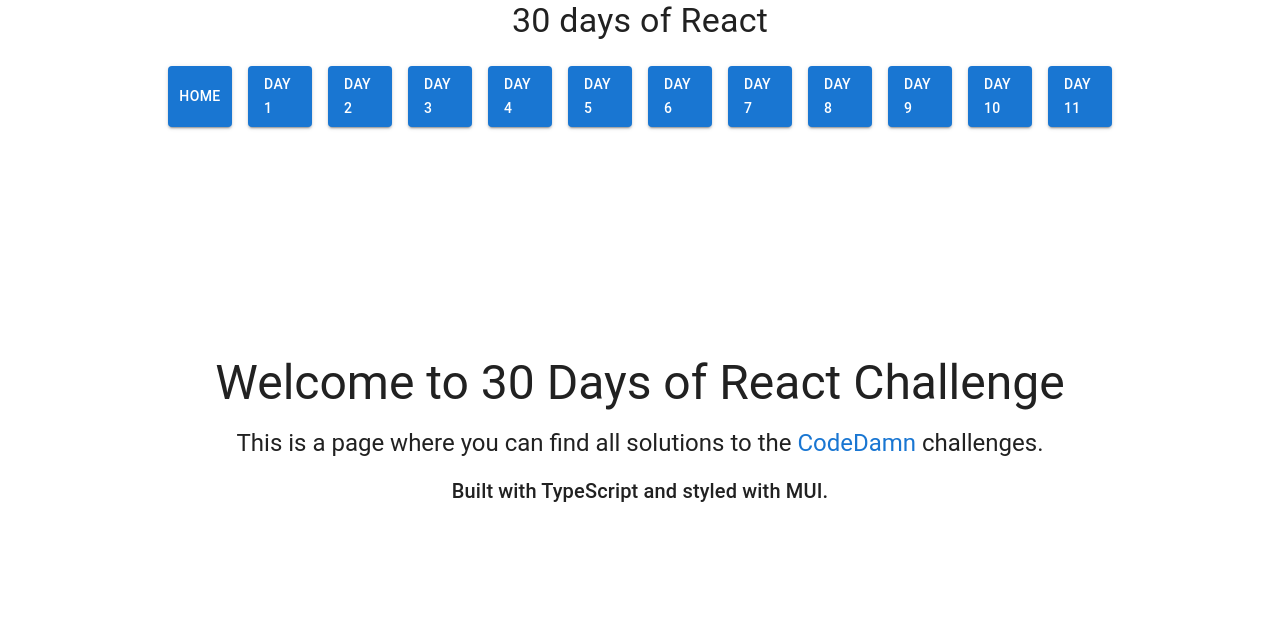
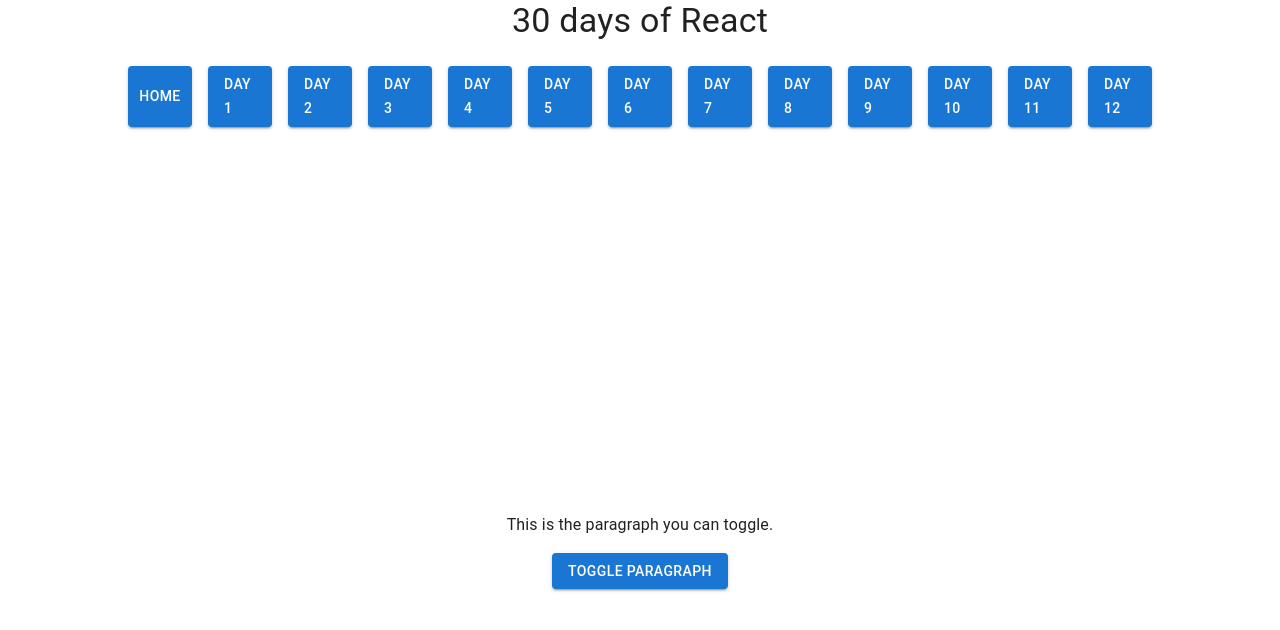
Before and after one commit to Cema2019/codedamn-challenge-30-days-of-react, a React (Vite) app: page /paragraph-toggling in a window 1280 px wide. Before the commit this address led to /. Shown: the top 630 px of the page. Built offline with nearby package versions, Linux system fonts and the light colour scheme.

Commit message:
Add ParagraphToggling component

```diff
--- /dev/null
+++ b/components/ParagraphToggling.tsx
@@ -0,0 +1,31 @@
+import React, { useState } from "react";
+import { Container, Typography, Button } from "@mui/material";
+
+const App: React.FC = () => {
+  const [isVisible, setIsVisible] = useState<boolean>(true);
+
+  const toggleVisibility = () => {
+    setIsVisible((prev) => !prev);
+  };
+
+  return (
+    <Container
+      sx={{
+        minHeight: "100vh",
+        display: "flex",
+        flexDirection: "column",
+        justifyContent: "center",
+        alignItems: "center",
+        gap: 2,
+      }}
+    >
+      {isVisible && <Typography variant="body1">This is the paragraph you can toggle.</Typography>}
+
+      <Button variant="contained" color="primary" onClick={toggleVisibility}>
+        Toggle Paragraph
+      </Button>
+    </Container>
+  );
+};
+
+export default App;
--- a/routes/routeConfig.tsx
+++ b/routes/routeConfig.tsx
@@ -11,6 +11,7 @@
 import ToggleSwitch from "../components/ToggleSwitch";
 import DaysUntilElement from "../components/DaysUntilElement";
 import UseTheme from "../components/UseTheme";
+import ParagraphToggling from "../components/ParagraphToggling";
 
 export const routeConfig = [
   { path: "/", element: <HomePage />, label: "Home"  },
@@ -25,4 +26,5 @@
   { path: "/toggle-switch", element: <ToggleSwitch />, label: "Day 9"  },
   { path: "/days-until-element", element: <DaysUntilElement />, label: "Day 10"  },
   { path: "/use-theme", element: <UseTheme />, label: "Day 11"  },
+  { path: "/paragraph-toggling", element: <ParagraphToggling />, label: "Day 12"  },
 ];
```
